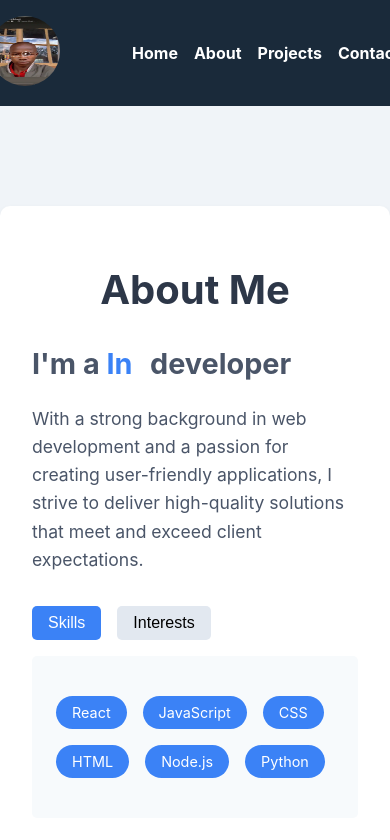
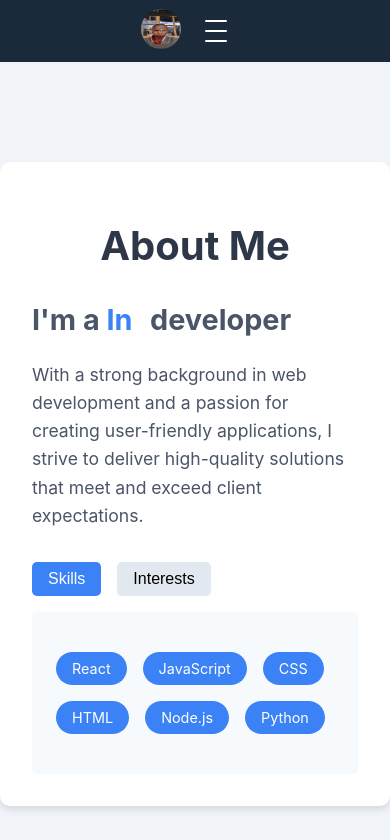
Before and after one commit to biwott77/Biwott, a React (Create React App) app: page /about in a window 390 px wide. Shown: the top 840 px of the page. Built offline with nearby package versions, Linux system fonts and the light colour scheme.

Commit message:
Update with new changes

```diff
--- a/src/Frontend/Navbar.js
+++ b/src/Frontend/Navbar.js
@@ -1,4 +1,4 @@
-import React from 'react';
+import React, { useState } from 'react';
 import { Link } from 'react-router-dom';
 import '../styles/Navbar.css';
 import moik from './moik.jpg';
@@ -6,23 +6,36 @@ import moik from './moik.jpg';
 import SignUp from './SignUp'; */
 
 const Navbar = () => {
+  const [isOpen, setIsOpen] = useState(false);
+
+  const toggleMenu = () => {
+    setIsOpen(!isOpen);
+  };
+
   return (
     <nav className="navbar">
-      <div className="navbar-left">
+      <div className="navbar-logo">
         <Link to="/">
           <img src={moik} alt="Moik" className="navbar-image" />
         </Link>
-        <ul className="navbar-links">
-          <li><Link to="/">Home</Link></li>
-          <li><Link to="/about">About</Link></li>
-          <li><Link to="/projects">Projects</Link></li>
-          <li><Link to="/contact">Contact</Link></li>
-        </ul>
       </div>
-      {/* <div className="navbar-right">
-        <Login />
-        <SignUp />
-      </div> */}
+
+      {/* Toggle Icon */}
+      <div
+        className={`toggle-icon ${isOpen ? 'active' : ''}`}
+        onClick={toggleMenu}
+      >
+        <span></span>
+        <span></span>
+        <span></span>
+      </div>
+
+      <ul className={`navbar-links ${isOpen ? 'active' : ''}`}>
+        <li><Link to="/" onClick={() => setIsOpen(false)}>Home</Link></li>
+        <li><Link to="/about" onClick={() => setIsOpen(false)}>About</Link></li>
+        <li><Link to="/projects" onClick={() => setIsOpen(false)}>Projects</Link></li>
+        <li><Link to="/contact" onClick={() => setIsOpen(false)}>Contact</Link></li>
+      </ul>
     </nav>
   );
 };
--- a/src/styles/Navbar.css
+++ b/src/styles/Navbar.css
@@ -81,3 +81,242 @@
 .signup-button:hover {
   background-color: #ffffff;
 }
+
+
+
+
+
+
+
+
+
+/* Media Queries for different screen sizes */
+@media screen and (max-width: 1024px) {
+  .navbar {
+    padding: 0.8rem 1.5rem;
+  }
+
+  .navbar-image {
+    width: 60px;
+    height: 60px;
+  }
+
+  .navbar-links a {
+    font-size: 0.9rem;
+  }
+}
+
+@media screen and (max-width: 768px) {
+  .navbar {
+    padding: 0.6rem 1rem;
+  }
+
+  .navbar-image {
+    width: 50px;
+    height: 50px;
+    margin-left: -10px;
+  }
+
+  .navbar-links {
+    display: none;
+  }
+
+  .hamburger-menu {
+    display: block;
+  }
+
+  .navbar-links.active {
+    display: flex;
+    flex-direction: column;
+    position: absolute;
+    top: 70px; /* Adjust based on your navbar height */
+    left: 0;
+    width: 100%;
+    background-color: #1a2a3a;
+    padding: 1rem 0;
+    z-index: 1000;
+  }
+
+  .navbar-links.active li {
+    margin: 0.5rem 0;
+    text-align: center;
+  }
+}
+
+@media screen and (max-width: 480px) {
+  .navbar {
+    padding: 0.5rem 0.8rem;
+  }
+
+  .navbar-image {
+    width: 40px;
+    height: 40px;
+    margin-left: -5px;
+  }
+
+  .navbar-links a {
+    font-size: 0.8rem;
+  }
+
+  .navbar-right {
+    gap: 0.5rem;
+  }
+}
+
+/* For very small screens */
+@media screen and (max-width: 320px) {
+  .navbar {
+    padding: 0.4rem 0.6rem;
+  }
+
+  .navbar-image {
+    width: 35px;
+    height: 35px;
+    margin-left: 0;
+  }
+
+  .navbar-links.active {
+    top: 60px;
+  }
+}
+
+/* Hamburger menu styles */
+.hamburger-menu {
+  display: none;
+  cursor: pointer;
+  padding: 0.5rem;
+}
+
+.hamburger-icon {
+  width: 25px;
+  height: 20px;
+  position: relative;
+  display: flex;
+  flex-direction: column;
+  justify-content: space-between;
+}
+
+.hamburger-icon span {
+  display: block;
+  height: 3px;
+  width: 100%;
+  background-color: white;
+  transition: all 0.3s ease;
+}
+
+/* Animation for hamburger menu */
+.hamburger-icon.open span:first-child {
+  transform: rotate(45deg) translate(6px, 6px);
+}
+
+.hamburger-icon.open span:nth-child(2) {
+  opacity: 0;
+}
+
+.hamburger-icon.open span:last-child {
+  transform: rotate(-45deg) translate(6px, -6px);
+}
+
+/* Transition effects */
+.navbar, .navbar-image, .navbar-links a {
+  transition: all 0.3s ease;
+}
+
+
+@media screen and (max-width: 768px) {
+  .navbar-right {
+    display: none;
+  }
+
+  .navbar-right.active {
+    display: flex;
+    flex-direction: column;
+    position: absolute;
+    top: auto;
+    left: 0;
+    width: 100%;
+    background-color: #1a2a3a;
+    padding: 1rem 0;
+    z-index: 1000;
+  }
+}
+
+/* Toggle Icon Styles */
+.toggle-icon {
+  display: none; /* Hidden by default */
+  cursor: pointer;
+  padding: 10px;
+  z-index: 1000;
+  margin-right: 10px;
+}
+
+.toggle-icon span {
+  display: block;
+  width: 25px;
+  height: 3px;
+  background-color: white;
+  margin: 5px 0;
+  transition: all 0.3s ease;
+  border-radius: 2px;
+}
+
+/* Animation for toggle icon when active */
+.toggle-icon.active span:nth-child(1) {
+  transform: rotate(-45deg) translate(-5px, 6px);
+}
+
+.toggle-icon.active span:nth-child(2) {
+  opacity: 0;
+}
+
+.toggle-icon.active span:nth-child(3) {
+  transform: rotate(45deg) translate(-5px, -6px);
+}
+
+/* Media Query for small screens */
+@media screen and (max-width: 768px) {
+  .toggle-icon {
+    display: flex; /* Show on small screens */
+    flex-direction: column;
+    justify-content: center;
+    position: relative;
+  }
+
+  .navbar-links {
+    display: none;
+    width: 100%;
+    position: absolute;
+    top: 80px;
+    left: 0;
+    background-color: #1a2a3a;
+    padding: 20px 0;
+    text-align: center;
+  }
+
+  .navbar-links.active {
+    display: flex;
+    flex-direction: column;
+  }
+
+  .navbar-links li {
+    margin: 15px 0;
+  }
+
+  /* Add hover effect for toggle icon */
+  .toggle-icon:hover span {
+    background-color: #61dafb;
+  }
+}
+
+/* Additional responsive adjustments */
+@media screen and (max-width: 480px) {
+  .toggle-icon {
+    padding: 8px;
+  }
+
+  .toggle-icon span {
+    width: 22px;
+    height: 2px;
+    margin: 4px 0;
+  }
+}
```
